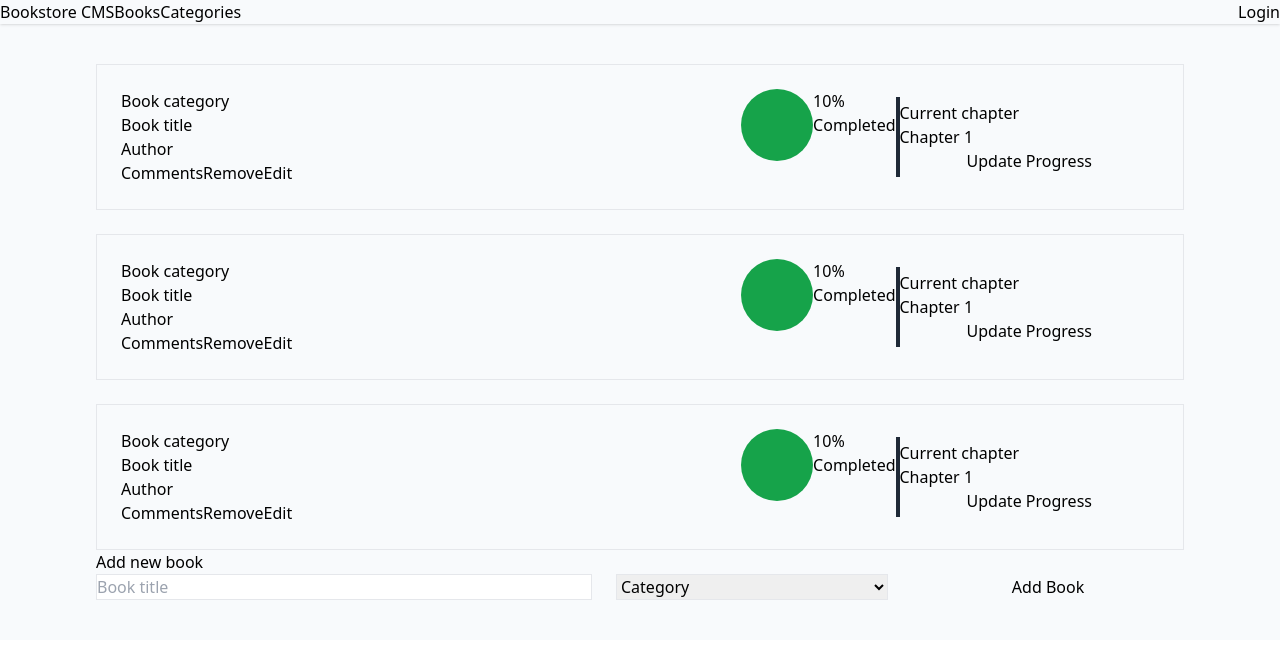
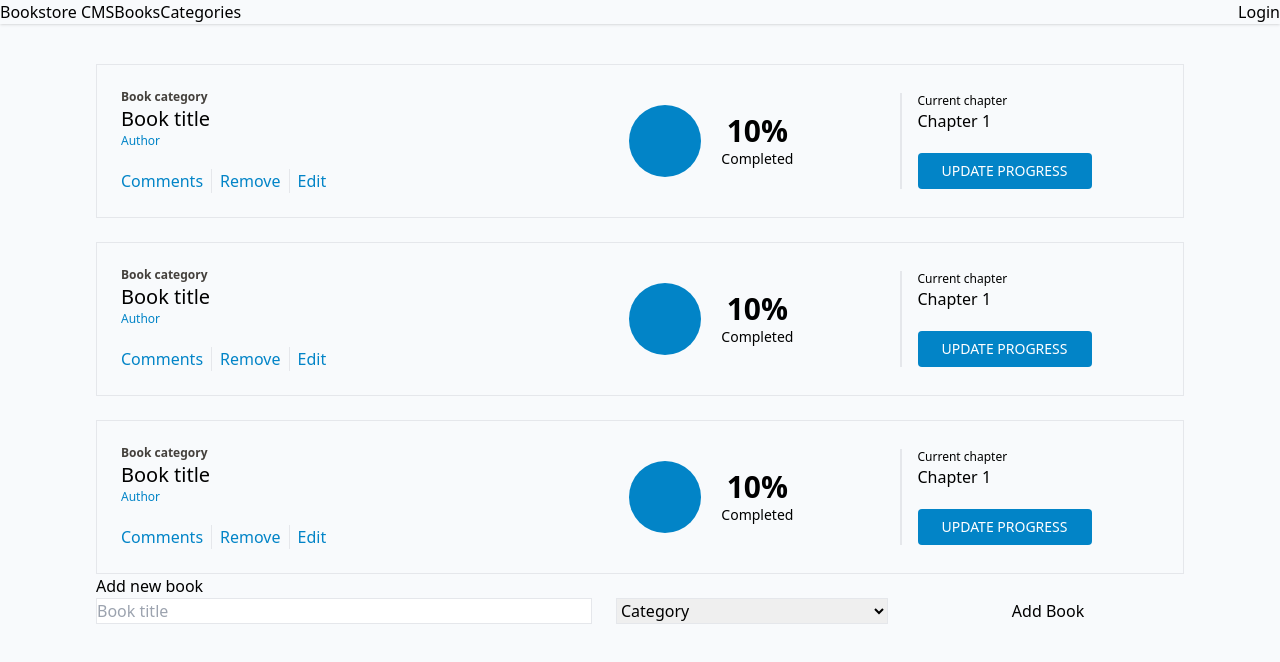
Before and after one commit to williamrolando88/bookstore, a React (Create React App) app: page / in a window 1280 px wide. Shown: the top 662 px of the page. Built offline with nearby package versions, Linux system fonts and the light colour scheme.

Commit message:
Add MVP styling to book component

```diff
--- a/src/components/Book.jsx
+++ b/src/components/Book.jsx
@@ -3,42 +3,51 @@ import React from 'react';
 const Book = () => {
   return (
     // Unitary container
-    <div className="border flex justify-between items-center p-6">
-      {/* Details, actions and progress graphic container */}
+    <div className="border flex justify-between items-center p-6 gap-4 divide-x-2">
+      {/* Book description, actions and progress graphic container */}
       <div className="flex justify-between grow">
         <div>
           {/* Book description */}
           <div>
-            <h3>Book category</h3>
-            <h2>Book title</h2>
-            <h4>Author</h4>
+            <h3 className="text-xs font-semibold text-stone-700">
+              Book category
+            </h3>
+            <h2 className="text-xl">Book title</h2>
+            <h4 className="text-xs text-sky-600">Author</h4>
           </div>
           {/* Actions buttons */}
-          <div>
-            <button type="button">Comments</button>
-            <button type="button">Remove</button>
-            <button type="button">Edit</button>
+          <div className="flex divide-x gap-2 text-sky-600 mt-5">
+            <button className="" type="button">
+              Comments
+            </button>
+            <button className="pl-2" type="button">
+              Remove
+            </button>
+            <button className="pl-2" type="button">
+              Edit
+            </button>
           </div>
         </div>
 
         {/* Progress graphic */}
-        <div className="flex">
-          <div className="rounded-full w-[4.5rem] h-[4.5rem] bg-green-600"></div>
-          <div>
-            <p>10%</p>
-            <p>Completed</p>
+        <div className="flex w-1/3 items-center gap-5">
+          <div className="rounded-full w-[4.5rem] h-[4.5rem] bg-sky-600"></div>
+          <div className="flex flex-col items-center">
+            <p className="text-3xl font-bold">10%</p>
+            <p className="text-sm">Completed</p>
           </div>
         </div>
       </div>
 
-      {/* Vertical separator */}
-      <div className="h-20 w-1 bg-gray-800"></div>
-
       {/* Chapter and update progress container */}
-      <div className="flex flex-col w-1/4">
-        <p>Current chapter</p>
-        <p>Chapter 1</p>
-        <button type="button">Update Progress</button>
+      <div className="flex flex-col w-1/4 pl-4">
+        <p className="text-xs">Current chapter</p>
+        <p className="">Chapter 1</p>
+        <button
+          className="bg-sky-600 self-start px-6 uppercase py-2 text-white rounded mt-5 text-sm font-thin"
+          type="button">
+          Update Progress
+        </button>
       </div>
     </div>
   );
```
